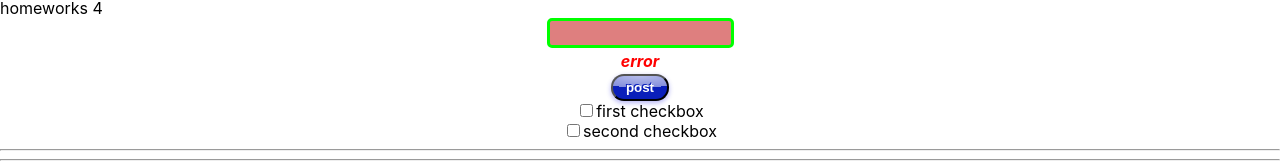
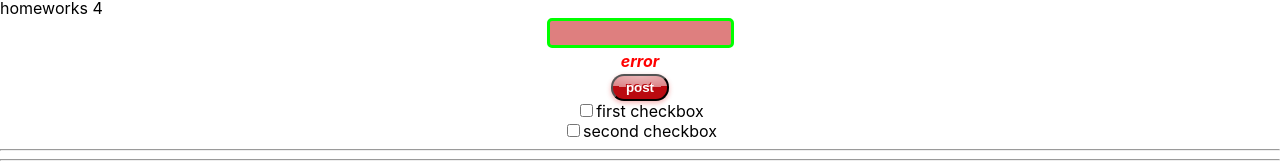
Before and after one commit to alx8437/tasks__Ignat_typescript, a React (Create React App) app: page / in a window 1280 px wide. Shown: the part 715-879 px from the top of the page. Built offline with nearby package versions, Linux system fonts and the light colour scheme.

Commit message:
add set red in button HW4

```diff
--- a/src/p2-homeworks/h4/HW4.tsx
+++ b/src/p2-homeworks/h4/HW4.tsx
@@ -34,7 +34,7 @@ function HW4() {
 
                 {/*should work (должно работать)*/}
                 <SuperButton
-                    red={false} // пропсу с булевым значением не обязательно указывать true
+                    red={text === ""} // пропсу с булевым значением не обязательно указывать true
                     onClick={showAlert}
                 >
                     post {/*// название кнопки попадёт в children* (content between open and close tag)*/}
```
Also changed, not shown: src/p2-homeworks/h4/HW4.module.css (line endings or trailing spaces).
